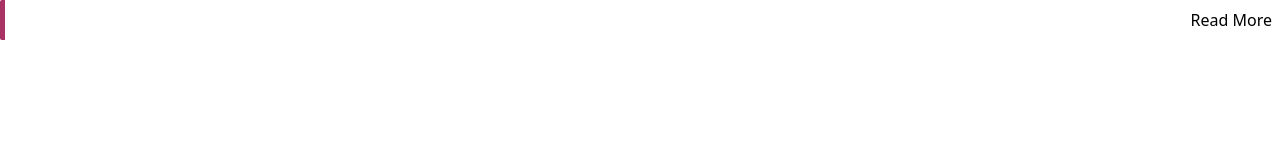
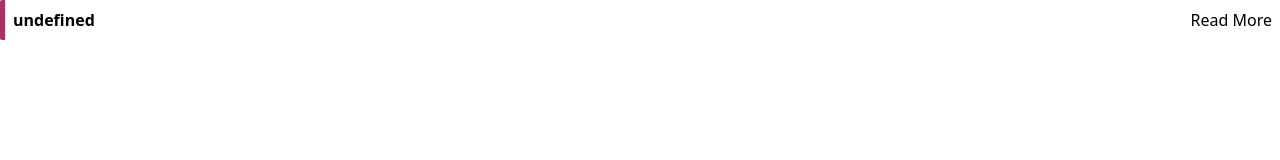
Before and after one commit to mhmAdmin1122/nolejView, a Next.js app: page /components/BreadCrumbs in a window 1280 px wide. Shown: the top 160 px of the page. Built offline with nearby package versions, Linux system fonts and the light colour scheme.

Commit message:
breadCrumbs reinitialized

```diff
--- a/pages/components/BreadCrumbs.tsx
+++ b/pages/components/BreadCrumbs.tsx
@@ -4,8 +4,8 @@ import React from 'react'
 const BreadCrumbs = ({crumbs_title, URL}:any) => {
   return (
     <div className='flex items-center justify-between bg-[#fff] border-l-[5px] border-[#a73263] p-[8px] rounded-sm'>
-      <b>{crumbs_title}</b>
-      <Link href={URL}>Read More</Link>
+      <b>{`${crumbs_title}`}</b>
+      <Link href={`${URL}`}>Read More</Link>
     </div>
   )
 }
```
